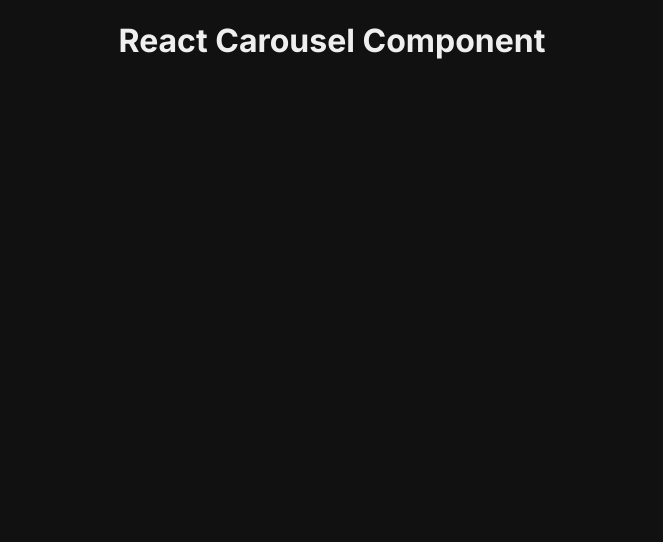
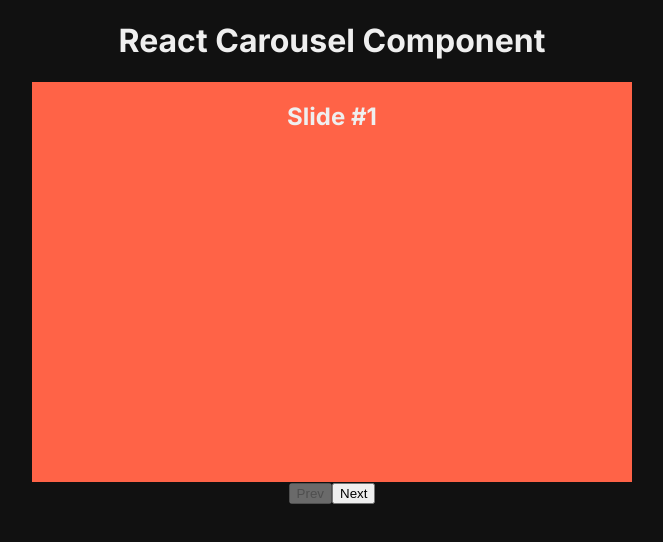
Before and after one commit to legloc/react-carousel-component, a React (Create React App) app: page / in a window 1280 px wide. Shown: the top 542 px of the page, without its empty margins (308-971 px from the left). Built offline with nearby package versions, Linux system fonts and the light colour scheme.

Commit message:
Created basic functionality

```diff
--- a/src/App.js
+++ b/src/App.js
@@ -1,8 +1,10 @@
+import Carousel from './components/Carousel'
 import './App.sass';
 
 const App = () => (
   <div>
     <h1>React Carousel Component</h1>
+    <Carousel />
   </div>
 )
 
--- a/src/App.sass
+++ b/src/App.sass
@@ -10,3 +10,25 @@ body
 
   *
     box-sizing: border-box
+
+.carousel
+  width: 600px
+  margin: 0 auto
+
+  .carousel-wrapper
+    overflow: hidden
+
+    .carousel-track
+      display: flex
+      transition: all .2s ease-in-out
+
+      .carousel-item
+        min-width: 100%
+        height: 400px
+
+        &:nth-child(1n)
+          background: tomato
+        &:nth-child(2n)
+          background: yellowgreen
+        &:nth-child(3n)
+          background: forestgreen
--- /dev/null
+++ b/src/components/Carousel.js
@@ -0,0 +1,39 @@
+import { useState } from 'react'
+
+const Carousel = () => {
+  const [step, setStep] = useState(0)
+  const itemWidth = 100
+  const itemsCount = 3
+
+  const handleNextClick = () => {
+    setStep(step - itemWidth)
+  }
+
+  const handlePrevClick = () => {
+    setStep(step + itemWidth)
+  }
+
+  return (
+    <div className="carousel">
+      <div className="carousel-wrapper">
+        <div className="carousel-track" style={{ transform: `translateX(${ step }%)` }}>
+          <div className="carousel-item">
+            <h2>Slide #1</h2>
+          </div>
+          <div className="carousel-item">
+            <h2>Slide #2</h2>
+          </div>
+          <div className="carousel-item">
+            <h2>Slide #3</h2>
+          </div>
+        </div>
+      </div>
+      <div className="carousel-controls">
+        <button onClick={ handlePrevClick } disabled={ step === 0 && true }>Prev</button>
+        <button onClick={ handleNextClick } disabled={ step === (itemsCount - 1) * -100 }>Next</button>
+      </div>
+    </div>
+  )
+}
+
+export default Carousel
```
